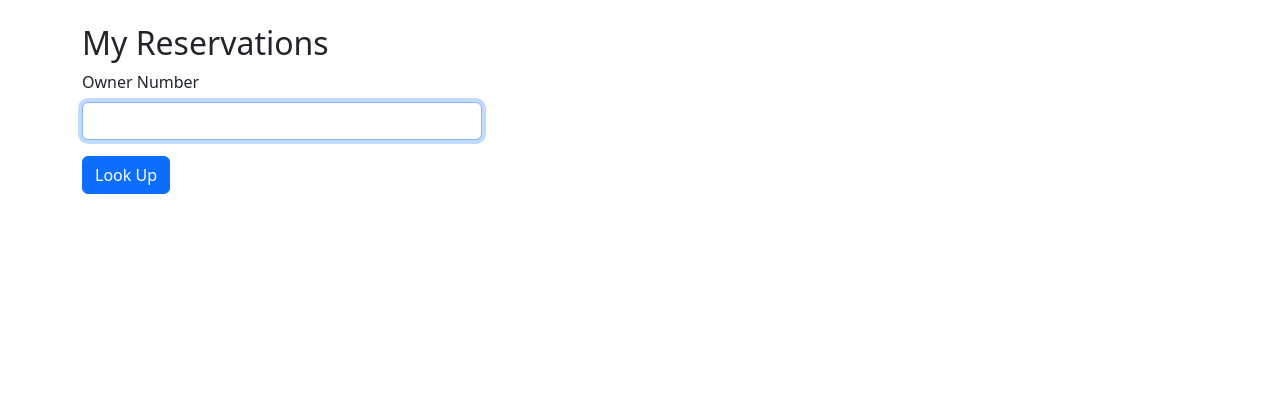
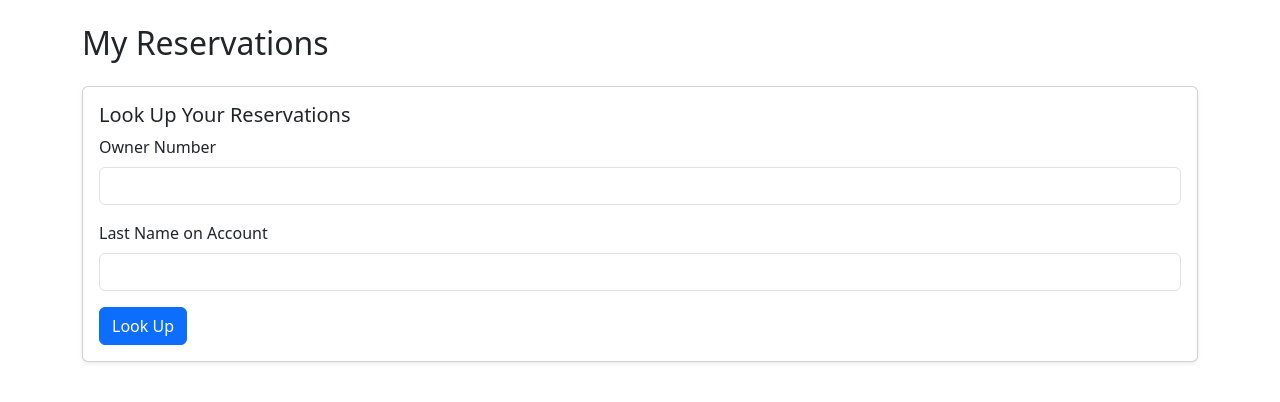
Before and after one commit to ccbractivix/splashpass, a Flask app: page /lookup in a window 1280 px wide. Shown: the part 56-458 px from the top of the page. Run offline with Flask 3, Linux system fonts and the light colour scheme; some libraries are stand-ins or nearby versions.

Commit message:
Enhance reservation lookup form and display

```diff
--- a/templates/lookup.html
+++ b/templates/lookup.html
@@ -1,52 +1,64 @@
 {% extends "base.html" %}
 {% block title %}My Reservations{% endblock %}
 {% block content %}
-<h2>My Reservations</h2>
+<h2 class="mb-4">My Reservations</h2>
 
 {% if not member %}
-  <form method="POST" style="max-width:400px;">
+<div class="card shadow-sm">
+  <div class="card-body">
+    <h5 class="card-title">Look Up Your Reservations</h5>
+    <form method="POST">
       <input type="hidden" name="csrf_token" value="{{ csrf_token() }}">
       <div class="mb-3">
-      <label class="form-label">Owner Number</label>
-      <input type="text" name="owner_number" class="form-control" required autofocus>
+        <label for="owner_number" class="form-label">Owner Number</label>
+        <input type="text" class="form-control" id="owner_number" name="owner_number" required>
+      </div>
+      <div class="mb-3">
+        <label for="last_name" class="form-label">Last Name on Account</label>
+        <input type="text" class="form-control" id="last_name" name="last_name" required>
       </div>
       <button type="submit" class="btn btn-primary">Look Up</button>
     </form>
-{% else %}
-  <div class="card mb-3" style="max-width:500px;">
-    <div class="card-body">
-      <h5>{{ member.first_name }} {{ member.last_name }}</h5>
-      <p class="mb-1">Owner #: {{ member.owner_number }}</p>
-      <p class="mb-0">Membership: <span class="badge bg-info">{{ member.membership }}</span></p>
   </div>
 </div>
 
-  {% if reservations %}
-    <h4>Upcoming Reservations</h4>
+{% elif reservations %}
+<div class="alert alert-info">
+  Showing upcoming reservations for <strong>{{ member.first_name }} {{ member.last_name }}</strong>
+  ({{ member.owner_number }})
+</div>
+<div class="table-responsive">
+  <table class="table table-striped">
+    <thead>
+      <tr>
+        <th>Date</th>
+        <th>Party Size</th>
+        <th>Confirmation</th>
+        <th>Action</th>
+      </tr>
+    </thead>
+    <tbody>
       {% for r in reservations %}
-      <div class="card mb-3" style="max-width:500px;">
-        <div class="card-body">
-          <div class="d-flex justify-content-between align-items-start">
-            <div>
-              <h5>{{ r.reservation_date.strftime('%A, %B %-d, %Y') }}</h5>
-              <p class="mb-1">Confirmation: <code style="font-size:1.1em;">{{ r.confirmation_code }}</code></p>
-              <p class="mb-0">Party Size: {{ r.party_size }}</p>
+      <tr>
+        <td>{{ r.reservation_date.strftime('%A, %B %-d, %Y') }}</td>
+        <td>{{ r.party_size }}</td>
+        <td><code>{{ r.confirmation_code }}</code></td>
+        <td>
+          <form method="POST" action="{{ url_for('delete_reservation', res_id=r.id) }}"
+                onsubmit="return confirm('Cancel this reservation?')">
+            <input type="hidden" name="csrf_token" value="{{ csrf_token() }}">
+            <button type="submit" class="btn btn-sm btn-danger">Cancel</button>
+          </form>
+        </td>
+      </tr>
+      {% endfor %}
+    </tbody>
+  </table>
 </div>
-            <div class="text-end">
-              {% if r.arrived %}
-                <span class="badge bg-success fs-6">✓ Checked In</span>
+<a href="{{ url_for('lookup') }}" class="btn btn-secondary">Back</a>
+
 {% else %}
-                <span class="badge bg-secondary fs-6">Not Yet Arrived</span>
-              {% endif %}
-            </div>
-          </div>
-        </div>
-      </div>
-    {% endfor %}
-  {% else %}
-    <div class="alert alert-info">No upcoming reservations found.</div>
-  {% endif %}
-
-  <a href="/lookup" class="btn btn-secondary mt-2">← Start Over</a>
+<div class="alert alert-warning">No upcoming reservations found.</div>
+<a href="{{ url_for('lookup') }}" class="btn btn-secondary">Back</a>
 {% endif %}
 {% endblock %}
```
Lines whose indentation alone changed are shown as unchanged.
